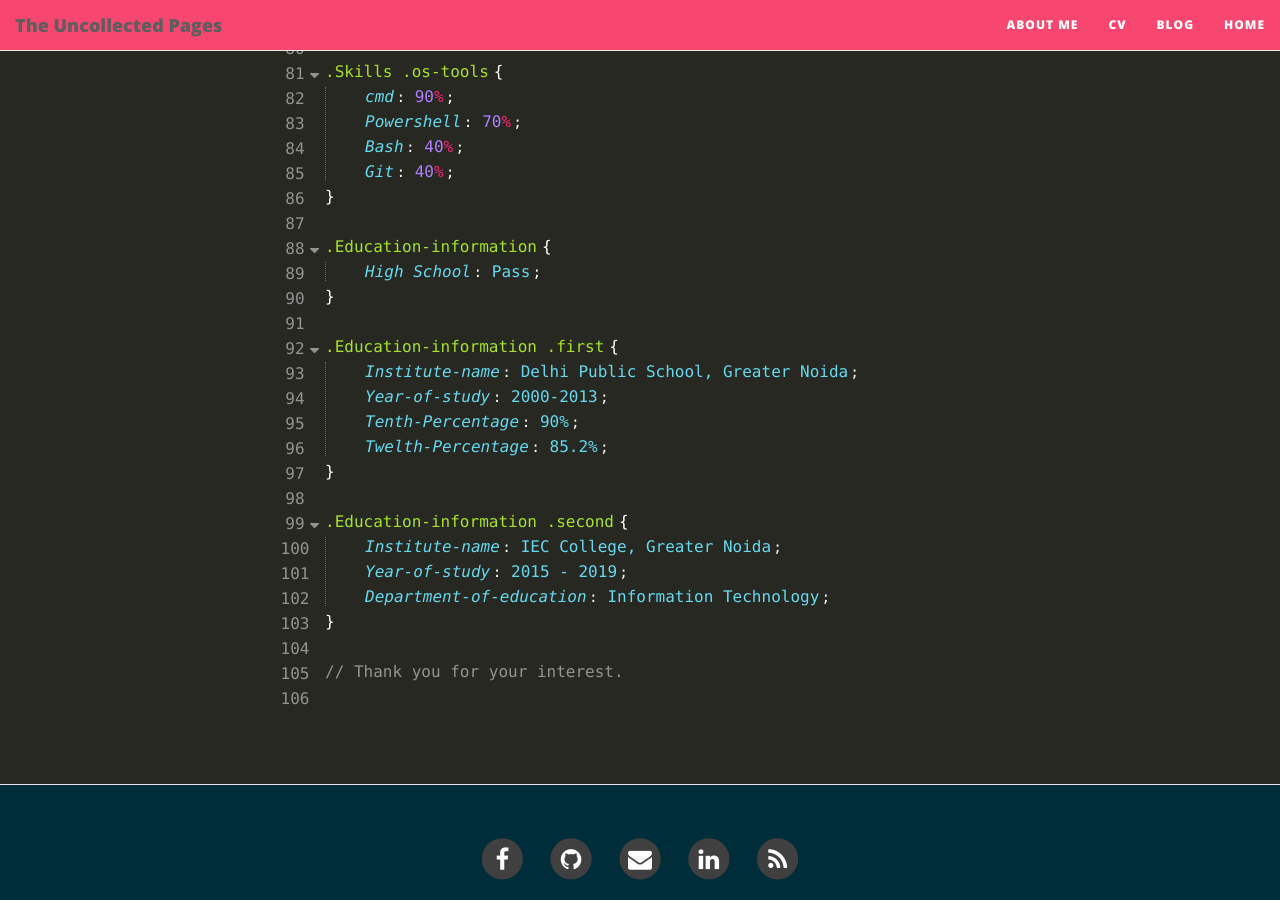
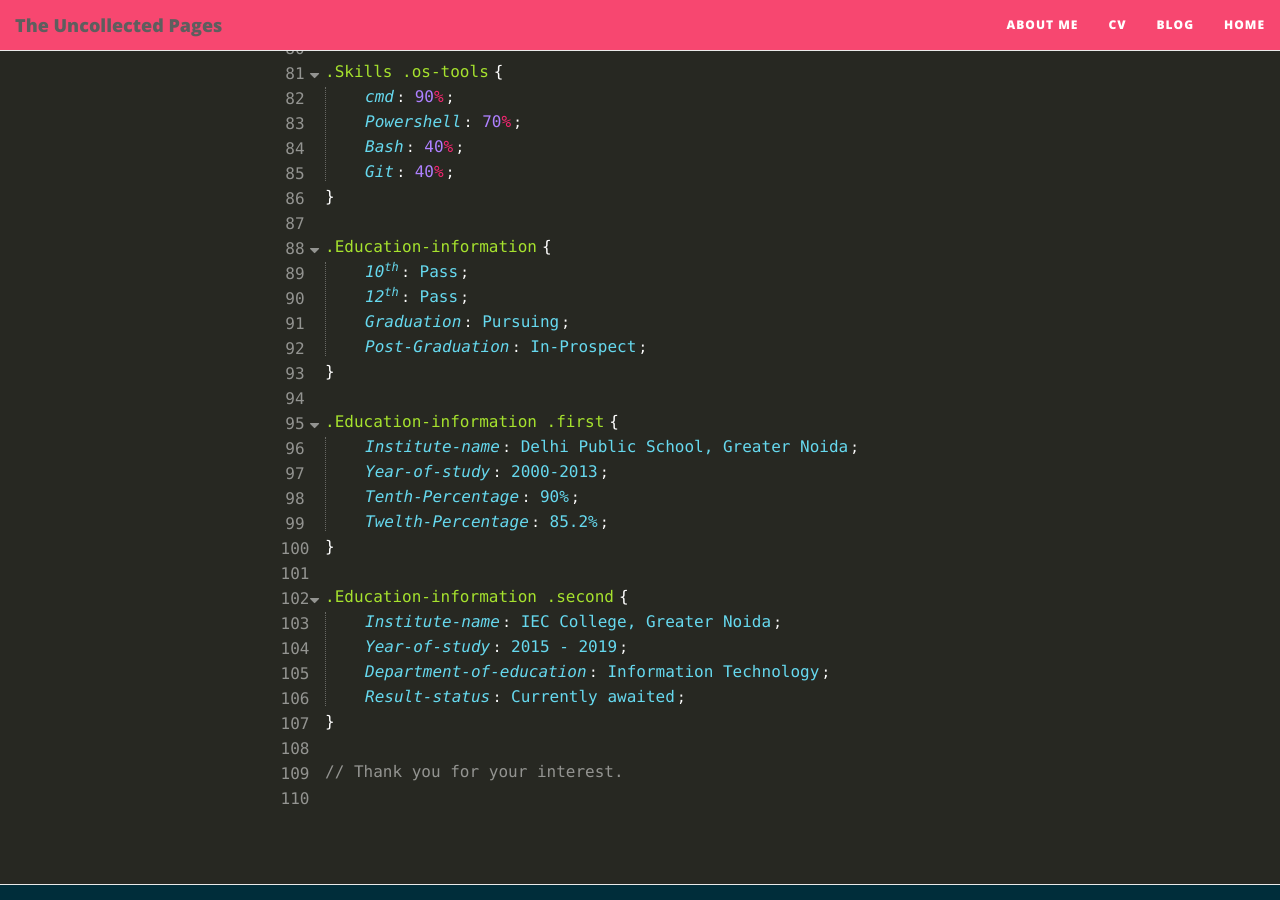
Before and after one commit to theWhiteWulfy/blog, a Jekyll site: the page built from cv.html, in a window 1280 px wide and 900 px high, scrolled down 2241 px. Built offline with Jekyll 4.4.1, drawn with Linux system fonts in a browser that asks for light colours; nearby versions of some CDN libraries.

Commit message:
Updated cv.  Again.

```diff
--- a/cv.html
+++ b/cv.html
@@ -533,12 +533,35 @@ js:
 
 					<!-- /code line -->
 					<span class="code-item-line">
-						<span class="code-item-attr">High School</span>
+						<span class="code-item-attr">10<sup>th</sup></span>
                   <span class="code-item-value">
 							Pass
 						</span>
                </span>
 
+               <!-- /code line -->
+               <span class="code-item-line">
+                  <span class="code-item-attr">12<sup>th</sup></span>
+                  <span class="code-item-value">
+                     Pass
+                  </span>
+               </span>
+
+               <!-- /code line -->
+               <span class="code-item-line">
+                  <span class="code-item-attr">Graduation</span>
+                  <span class="code-item-value">
+                     Pursuing
+                  </span>
+               </span>
+
+               <!-- /code line -->
+               <span class="code-item-line">
+                  <span class="code-item-attr">Post-Graduation</span>
+                  <span class="code-item-value">
+                     In-Prospect
+                  </span>
+               </span>
          </span>
          <!--==== Finish Code Item Content ====-->
 
@@ -625,6 +648,14 @@ js:
 						</span>
          </span>
 
+          <!-- /code line -->
+         <span class="code-item-line">
+                  <span class="code-item-attr">Result-status</span>
+                  <span class="code-item-value">
+                     Currently awaited
+                  </span>
+         </span>
+
          </span>
          <!--==== Finish Code Item Content ====-->
 
```
